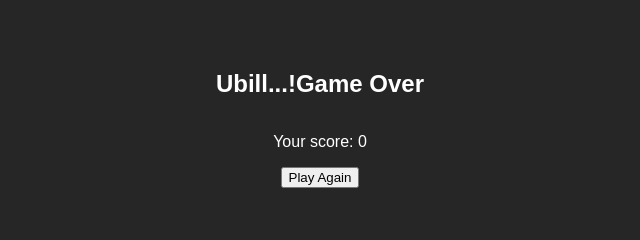
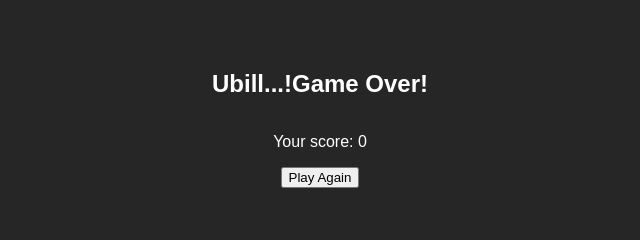
Before and after one commit to samtmx/catch, a plain HTML site: page index.html in a window 1280 px wide. Both pictures are taken after a click on the button "Start Game". Shown: the part 201-441 px from the top of the page, 320-960 px from the left. Drawn offline with Linux system fonts and the light colour scheme.

Commit message:
Update index.html

```diff
--- a/index.html
+++ b/index.html
@@ -20,7 +20,7 @@
     <div class="player" id="player"></div>
     <div class="item" id="item"></div>
     <div class="game-over" id="gameOver">
-      <h2>Ubill...!Game Over</h2>
+      <h2>Ubill...!Game Over!</h2>
       <p>Your score: <span id="finalScore">0</span></p>
       <button id="restartBtn">Play Again</button>
     </div>
```
